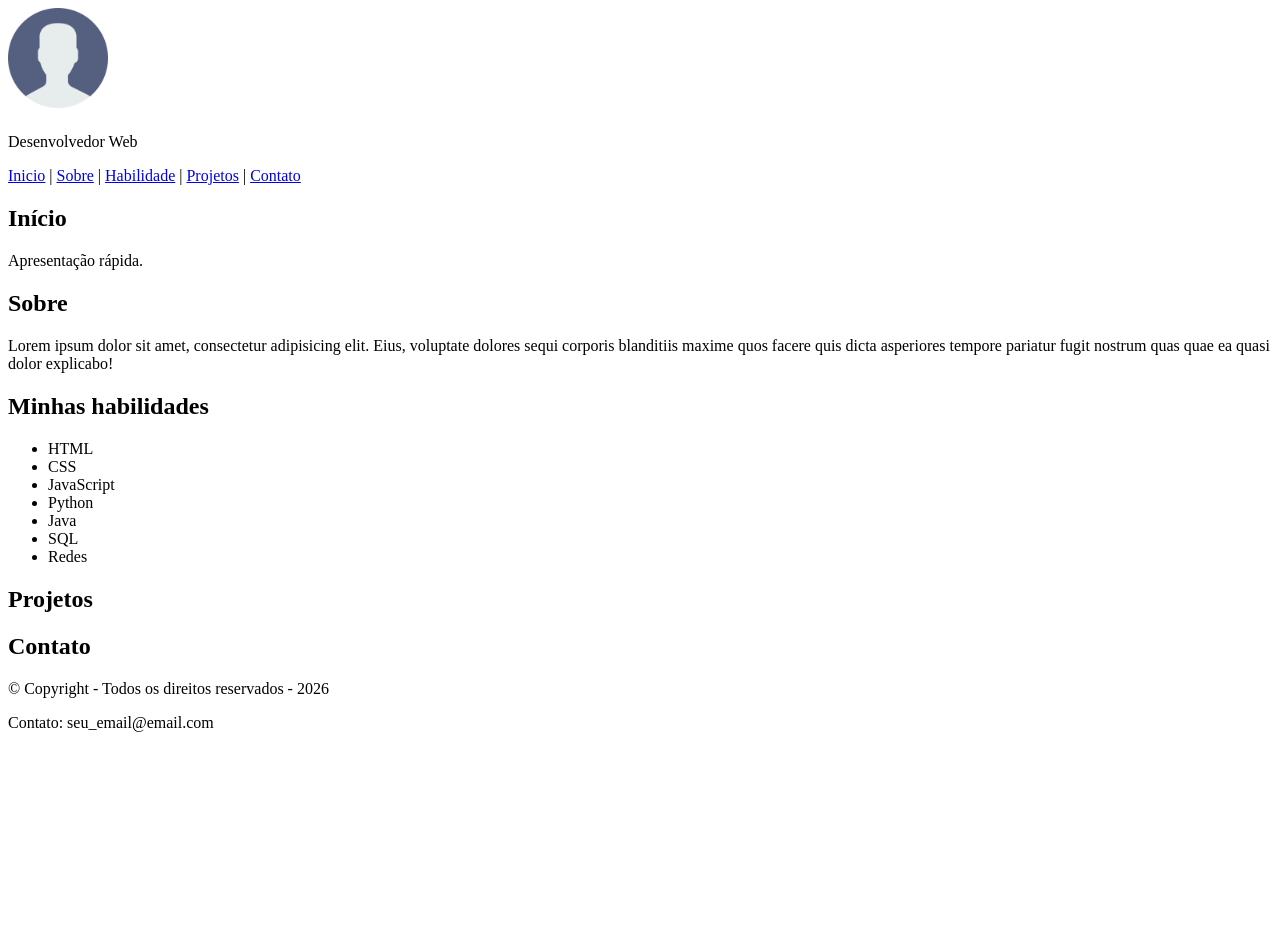
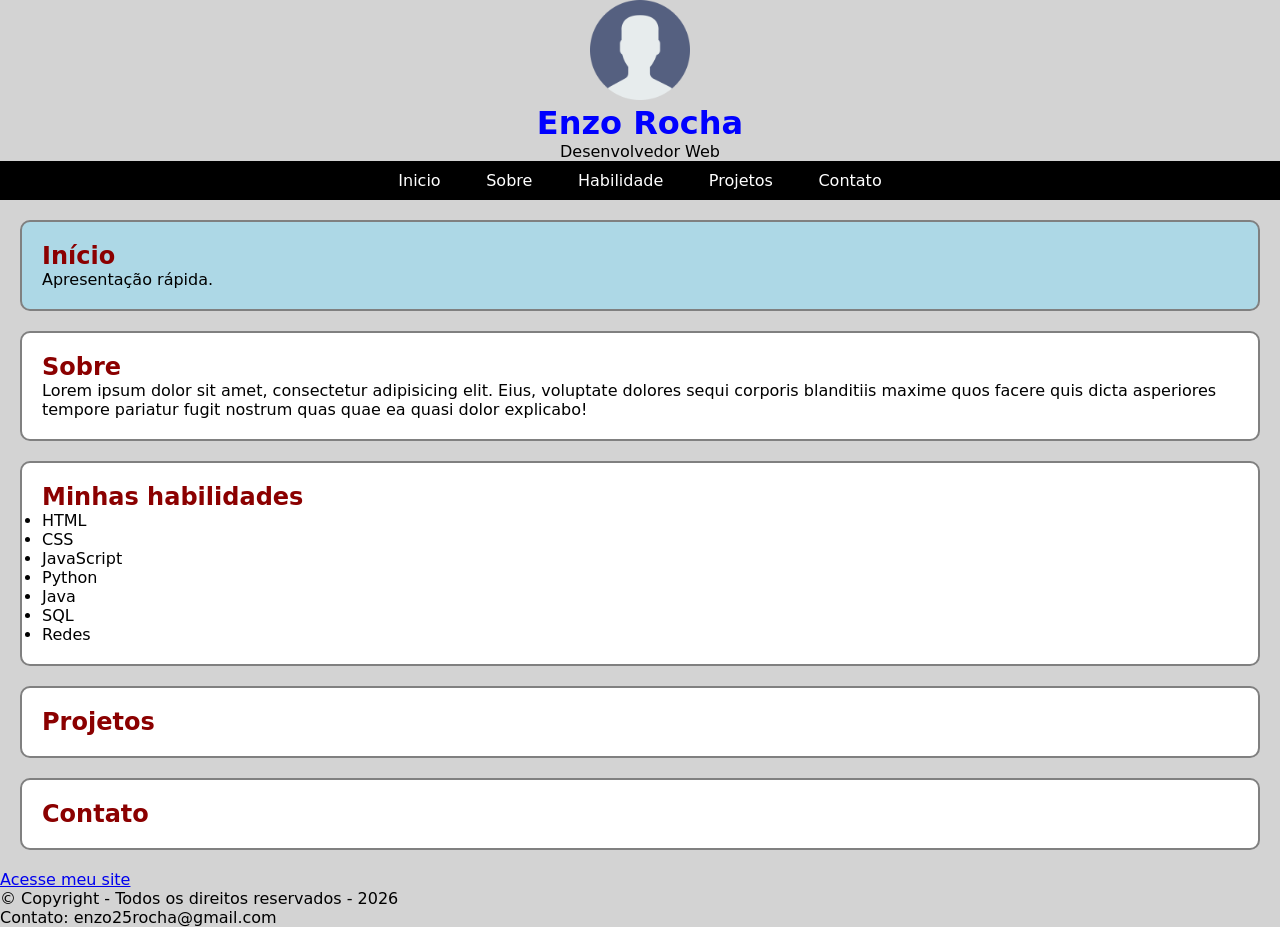
Before and after one commit to Enzo1rocha/projeto_portifolio_senai, a plain HTML site: page index.html in a window 1280 px wide. Before the commit the page ends 800 px from the top, so only its background shows below. Drawn offline with Linux system fonts and the light colour scheme.

Commit message:
style change box sizing to border box and reset padding and margin default include hover effects and center main

```diff
--- a/index.html
+++ b/index.html
@@ -4,7 +4,7 @@
 <head>
     <meta charset="UTF-8">
     <meta name="viewport" content="width=device-width, initial-scale=1.0">
-    <link rel="stylesheet" href="CSS/style.css">
+    <link rel="stylesheet" href="style/styles.css">
     <title>Portfolio - Teste</title>
 </head>
 
@@ -12,9 +12,8 @@
 
     <header>
         <img src="imagens/user.png" alt="Foto do usuario" width="100px" height="100px">
-        <h1></h1>
+        <h1>Enzo Rocha</h1>
         <p>Desenvolvedor Web</p>
-
     </header>
 
     <nav>
@@ -62,9 +61,10 @@
         </section>
     </main>
 
+    <a href="https://www.github.com" target="_blank">Acesse meu site</a>
     <footer>
-        © Copyright - Todos os direitos reservados - 2026
-        <p>Contato: seu_email@email.com</p>
+        &copy; Copyright - Todos os direitos reservados - 2026
+        <p>Contato: enzo25rocha@gmail.com</p>
     </footer>
 
 </body>
--- /dev/null
+++ b/style/styles.css
@@ -0,0 +1,66 @@
+@charset "UTF-8";
+
+* {
+    box-sizing: border-box;
+    margin: 0;
+    padding: 0;
+}
+
+body {
+    background-color: lightgray;
+    font-family: cursive;
+}
+
+h1{
+    color: blue
+}
+
+h2{
+    color: darkred;
+}
+
+nav {
+    background-color: black;
+    text-align: center;
+    padding: 10px;
+}
+
+nav a {
+    color:white;
+    text-decoration: none;
+    margin: 15px;
+    transition-duration: 500ms;
+}
+
+nav a:hover {
+    color: yellow;
+}
+
+section {
+    background-color: white;
+    padding: 20px;
+    margin: 20px;
+    border-radius: 10px;
+    border: 2px solid gray;
+}
+
+section:hover {
+    border: 2px solid darkgray;
+}
+
+main {
+    margin: auto;
+}
+
+#inicio {
+    background-color: lightblue;
+}
+
+
+.nome {
+    color: darkred
+}
+
+header {
+    text-align: center;
+}
```
